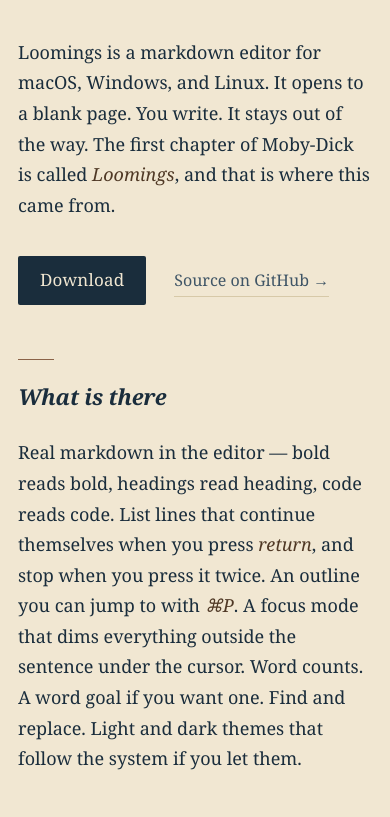
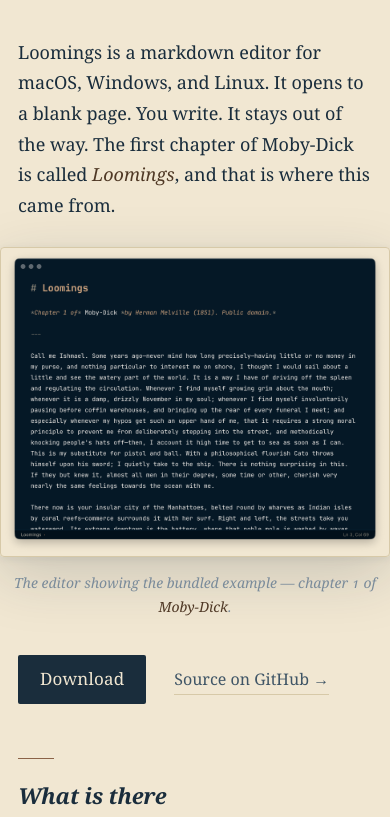
Before and after one commit to tiagojct/loomings, a website built with Vite: page docs/index.html in a window 390 px wide. Shown: the part 534-1351 px from the top of the page. Built offline with nearby package versions, Linux system fonts and the light colour scheme.

Commit message:
docs: add app screenshot to site + README
Editor screenshot in docs/assets/screenshot.png shows the bundled
Moby-Dick example open in dark mode (heading highlight, italic
frontmatter, sentence-line focus visible). Embedded in:

* docs/index.html as <figure class="shot"> after the lede, before
  the download actions, with the caption naming the example
* README.md right after the download links, so the GitHub project
  page shows it above the install matrix

CSS bleeds the figure slightly outside the 620px text column on
large viewports and tightens on mobile.

```diff
--- a/docs/index.html
+++ b/docs/index.html
@@ -29,6 +29,11 @@
       <p>
         Loomings is a markdown editor for macOS, Windows, and Linux. It opens to a blank page. You write. It stays out of the way. The first chapter of Moby-Dick is called <em>Loomings</em>, and that is where this came from.
       </p>
+
+      <figure class="shot">
+        <img src="assets/screenshot.png" alt="Loomings editor showing chapter 1 of Moby-Dick" loading="lazy">
+        <figcaption>The editor showing the bundled example — chapter 1 of <em>Moby-Dick</em>.</figcaption>
+      </figure>
 
       <p class="actions">
         <a class="btn" href="https://github.com/tiagojct/loomings/releases/latest">Download</a>
--- a/docs/style.css
+++ b/docs/style.css
@@ -176,6 +176,30 @@ article strong { color: var(--ink); font-weight: 600; }
 }
 .link:hover { color: var(--accent-deep); border-bottom-color: var(--accent); }
 
+.shot {
+  margin: 2em -32px;
+  text-align: center;
+}
+.shot img {
+  width: 100%;
+  height: auto;
+  display: block;
+  border-radius: 8px;
+  box-shadow: 0 18px 60px rgba(26, 45, 60, 0.18), 0 2px 8px rgba(26, 45, 60, 0.08);
+  border: 1px solid var(--rule);
+}
+.shot figcaption {
+  margin-top: 14px;
+  font-size: 14px;
+  font-style: italic;
+  color: var(--ink-faint);
+}
+
+@media (max-width: 680px) {
+  .shot { margin: 1.5em -18px; }
+  .shot img { border-radius: 4px; }
+}
+
 code {
   font-family: var(--font-mono);
   font-size: 0.88em;
```
Also changed, not shown: README.md, docs/assets/screenshot.png (added).
